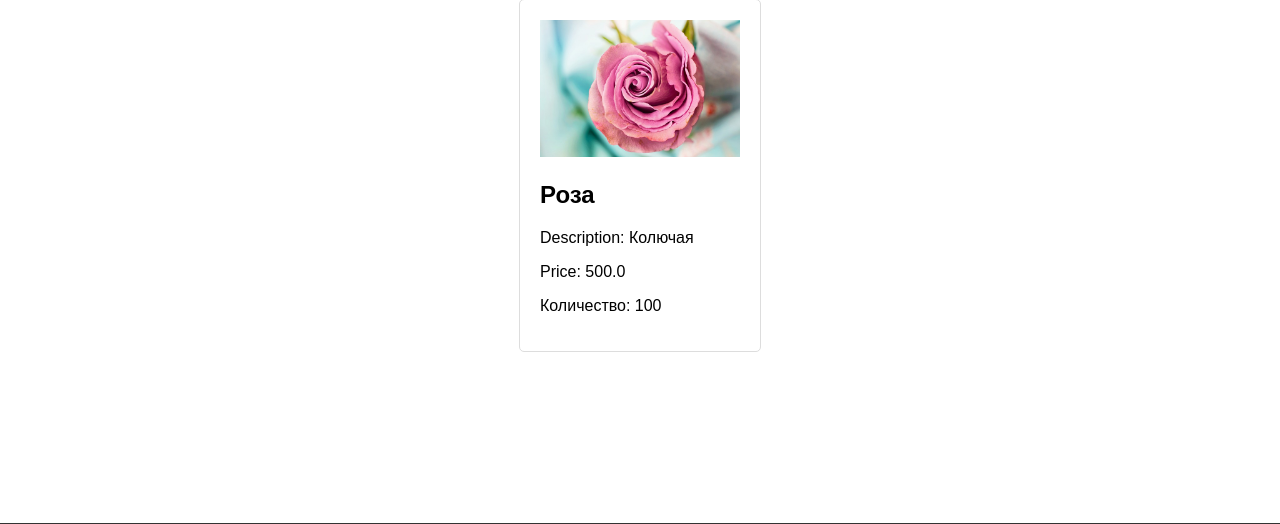
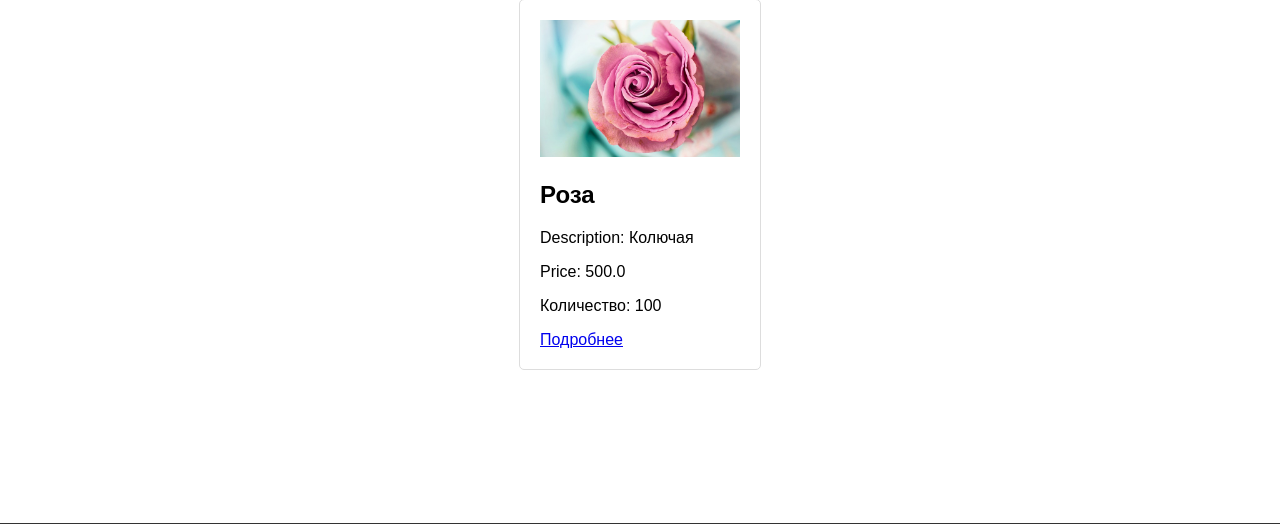
Before and after one commit to KyxecGit/flower_shop, a Flask app: page / in a window 1280 px wide. Shown: the part 187-711 px from the top of the page. Run offline with Flask 3, Linux system fonts and the light colour scheme; data comes from the database, SQL or seed files in the repository.

Commit message:
Update index.html

```diff
--- a/Florist.kg/templates/index.html
+++ b/Florist.kg/templates/index.html
@@ -23,6 +23,7 @@
                 <p>Description: {{ flower[2] }}</p>
                 <p>Price: {{ flower[3] }}</p>
                 <p>Количество: {{ flower[4] }}</p>
+                <a href="{{ url_for('flower_detail', flower_id=flower[0]) }}">Подробнее</a>
             </div>
         {% endfor %}
     </div>
```
